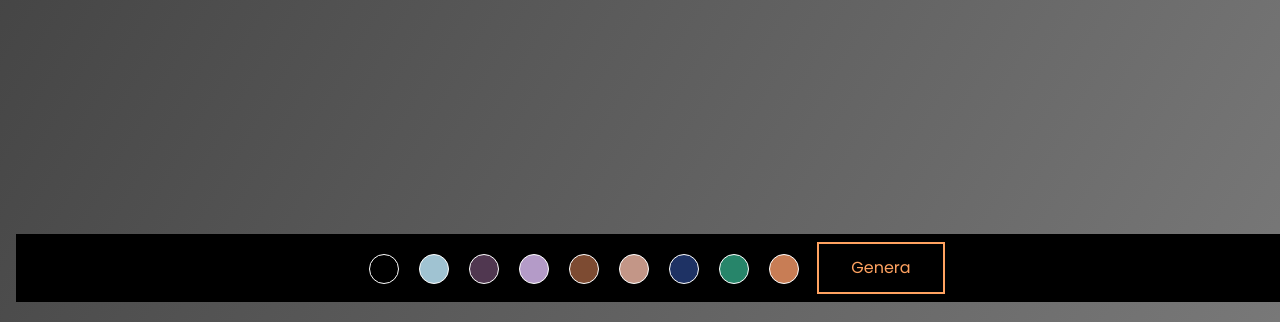
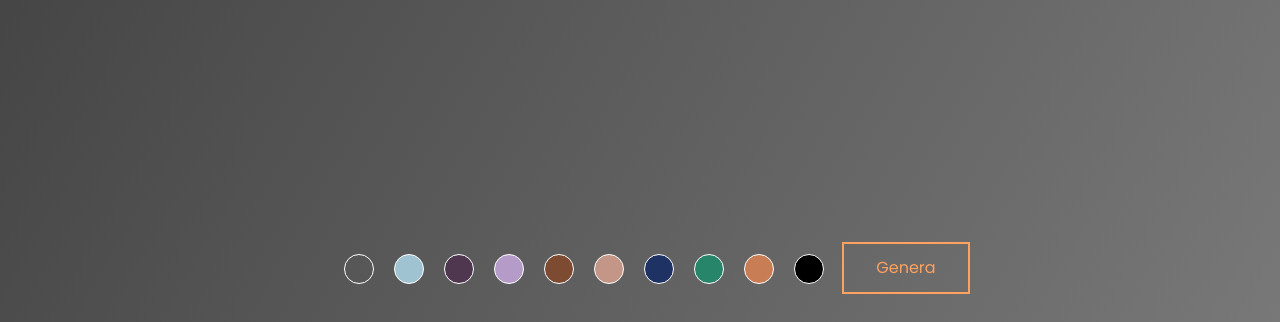
Before and after one commit to Leonardo-sartori34/csb-mw52r, a website: page index.html in a window 1280 px wide. Shown: the part 478-800 px from the top of the page. Drawn offline with nearby package versions, Linux system fonts and the light colour scheme; grey boxes are pictures that could not be loaded.

Commit message:
Deployment from Codesandbox.

```diff
--- a/index.html
+++ b/index.html
@@ -141,6 +141,7 @@
       onreadystatechange="if (this.readyState === 'complete') this.onload()"
     ></script>
     <script>
+      const BLACK = "black";
       const TRANSPARENT = "transparent";
       const PURPLE = "#503750";
       const LIGHT_BLU = "#a0c3d2";
@@ -208,7 +209,8 @@
         PINK_SKIN,
         BLUE,
         GREEN,
-        ORANGE
+        ORANGE,
+        BLACK
       ];
 
       createFooter(bg_colors);
--- a/style.css
+++ b/style.css
@@ -90,7 +90,7 @@ span:hover {
   width: 100%;
   margin: 20px auto;
   text-align: center;
-  background: black;
+  background: transparent;
 }
 
 .follow {
```
